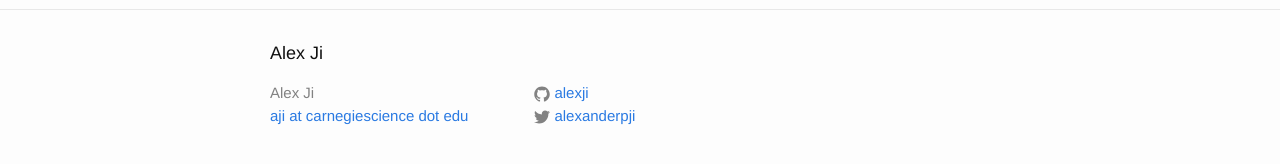
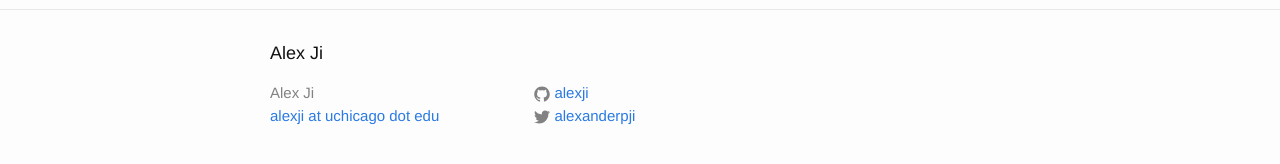
Before and after one commit to alexji/alexji.github.io, a Jekyll site: the page built from index.md, in a window 1280 px wide. Shown: the part 380-544 px from the top of the page. Built offline with Jekyll 4.4.1, drawn with Linux system fonts in a browser that asks for light colours.

Commit message:
Fixed email

```diff
--- a/_config.yml
+++ b/_config.yml
@@ -1,6 +1,6 @@
 # Site settings
 title: Alex Ji
-email: aji at carnegiescience dot edu
+email: alexji at uchicago dot edu
 description: " "
 baseurl: "" # the subpath of your site, e.g. /blog/
 url: "https://alexji.github.io" # the base hostname & protocol for your site
```
Also changed, not shown: people.md (+1 -1 lines).
